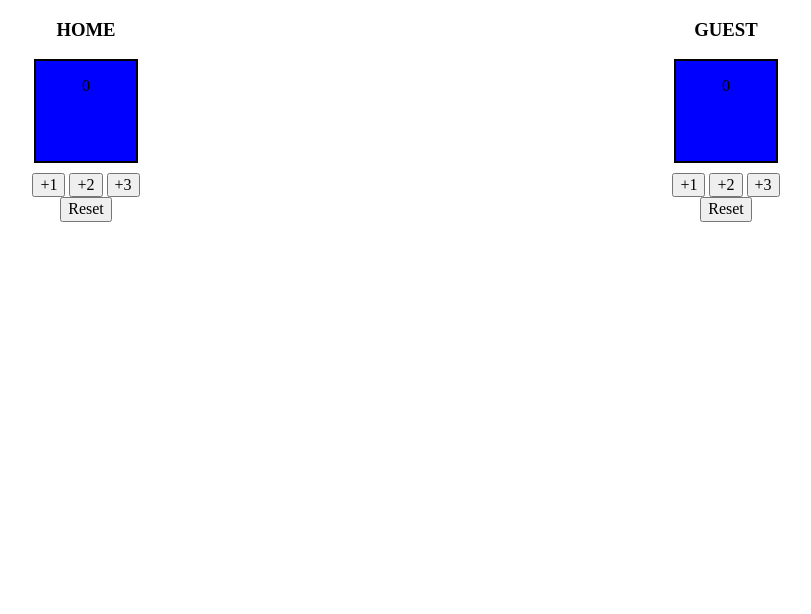
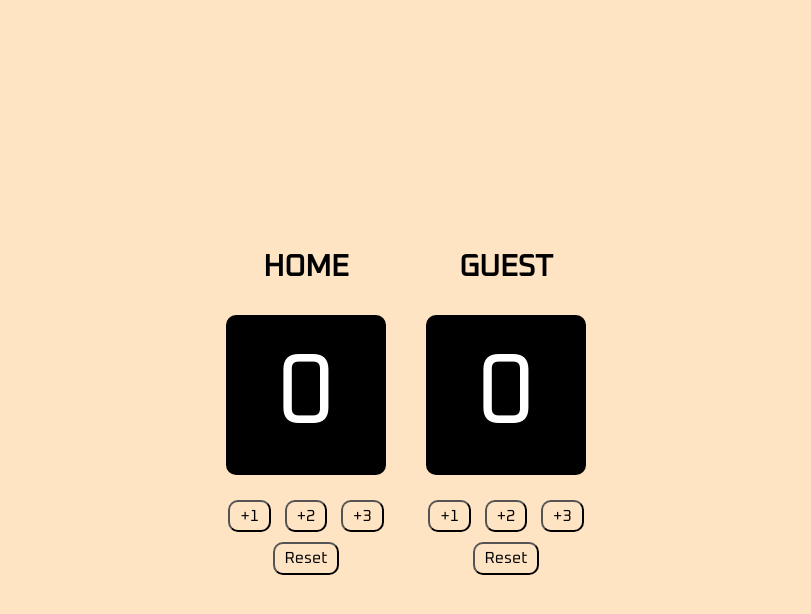
Before and after one commit to bwick04/basketball-scoreboard, a website built with Vite: page index.html in a window 1280 px wide. Shown: the whole page, without its empty margins (234-1045 px from the left). Built offline with nearby package versions, Linux system fonts and the light colour scheme; a web font is replaced by a local one.

Commit message:
add styling

```diff
--- a/index.css
+++ b/index.css
@@ -1,23 +1,35 @@
 body {
+    font-family: 'Oxanium', sans-serif;
     text-align: center;
     margin: 0;
 }
 
+h3 {
+    font-size: 30px;
+}
+
 .container {
     display: flex;
-    justify-content: space-around;
+    height:100vh;
+    align-items: center;
+    justify-content: center;
+    background-color: bisque;
 }
 
 .score-container {
-    margin: 10px;
-    background: blue;
-    border: 2px solid black;
-    height: 100px;
-    width: 100px;
+    display: flex;
+    align-items: center;
+    justify-content: center;
+    color: white;
+    background: black;
+    border-radius: 10px;
+    margin: 20px;
+    width: 160px;
+    height: 160px;
 }
 
-#score {
-    font-size: large;
+.score-container > p {
+    font-size: 100px;
 }
 
 .add-scores-container {
@@ -25,3 +37,11 @@ body {
     justify-content: space-around;
     flex-direction: row;
 }
+
+button {
+    border-radius: 10px;
+    padding: 5px 10px;
+    background-color: bisque;
+    margin: 5px;
+    font-size: 16px;
+}
--- a/index.html
+++ b/index.html
@@ -1,6 +1,10 @@
 <html>
-    <head><link rel="stylesheet" href="https://cdnjs.cloudflare.com/ajax/libs/normalize/8.0.1/normalize.css">
+    <head>
+        <link rel="stylesheet" href="https://cdnjs.cloudflare.com/ajax/libs/normalize/8.0.1/normalize.css">
         <link rel="stylesheet" href="index.css">
+        <link rel="preconnect" href="https://fonts.googleapis.com">
+        <link rel="preconnect" href="https://fonts.gstatic.com" crossorigin>
+        <link href="https://fonts.googleapis.com/css2?family=Cabin:wght@400;700&family=Happy+Monkey&family=Original+Surfer&family=Oxanium&display=swap" rel="stylesheet">
     </head>
     <body>
         <div class="container">
--- a/index.js
+++ b/index.js
@@ -33,7 +33,7 @@ function addThree(btnEl) {
 }
 
 function resetScore(btnEl) {
-    if (btnEl.id === 'add-home') {
+    if (btnEl.id === 'reset-home') {
         homeScoreEl.textContent = 0
     } else {
         guestScoreEl.textContent = 0
```
